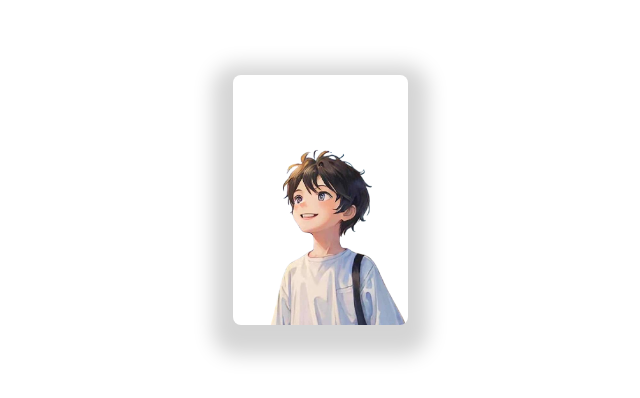
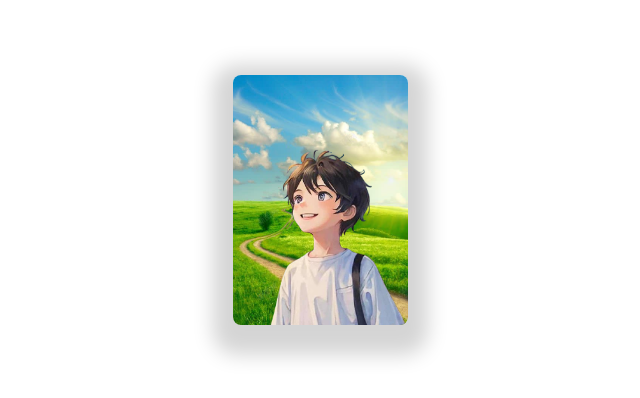
Before and after one commit to ITgy/nextjs-blog, a Next.js app: page /aboutMe in a window 1280 px wide. Shown: the part 200-598 px from the top of the page, without its empty margins (320-960 px from the left). Built offline with nearby package versions, Linux system fonts and the light colour scheme.

Commit message:
bug:修复视差相框无背景图问题

```diff
--- a/components/picture/index.js
+++ b/components/picture/index.js
@@ -3,7 +3,7 @@ import {useState, useEffect} from 'react';
 
 export default function Picture({url='/images/avatar2.png', bgUrl='/images/bg2.jpg', clientX, clientY, bgWidth = 175, bgHeight = 250, width=175, height=300,className = ''}) {
     const baseBgStyle = {
-        backgroundImg: process.env.isProduct ? `/nextjs-blog${bgUrl}` : bgUrl,
+        backgroundImage: process.env.isProduct ? `url('/nextjs-blog${bgUrl}')` : `url('${bgUrl}')`,
         width: `${bgWidth}px`,
         height: `${bgHeight}px`
     }
```
